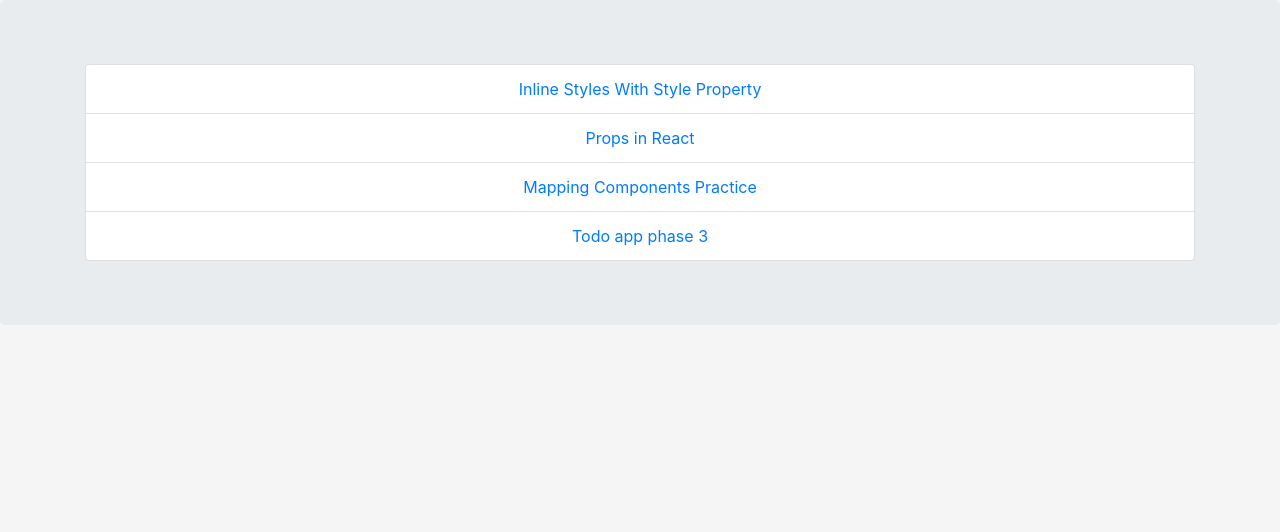
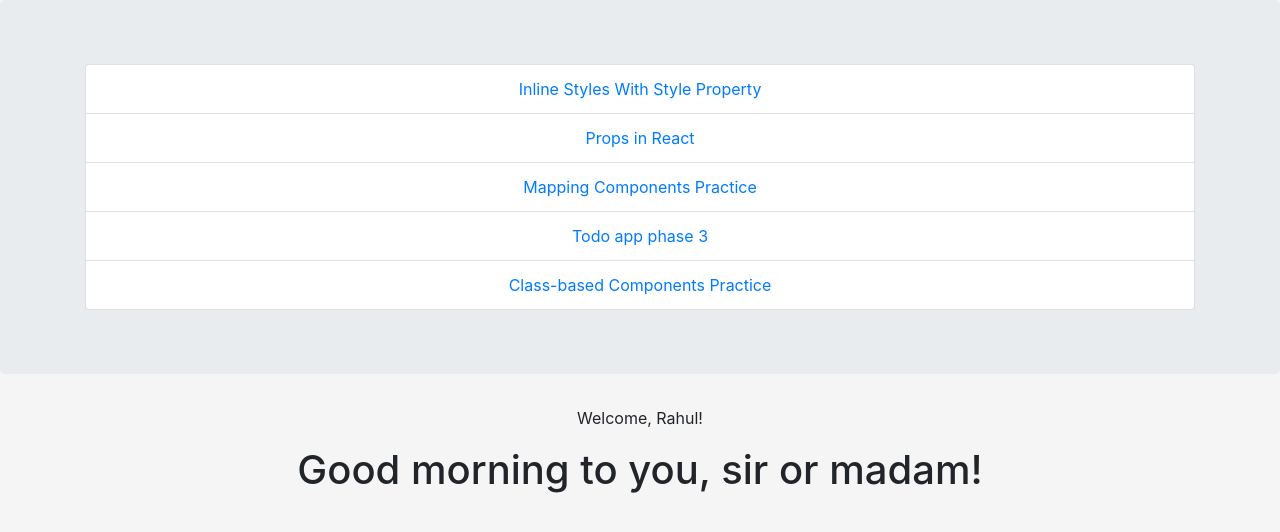
Before and after one commit to iamrahulroy/scrimba-reactjs-exercises, a React (Create React App) app: page /ClassBasedComponents in a window 1280 px wide. Shown: the top 532 px of the page. Built offline with nearby package versions, Linux system fonts and the light colour scheme.

Commit message:
Add class based component practice example

```diff
--- a/src/App.js
+++ b/src/App.js
@@ -18,6 +18,8 @@ import ContactCardExercise from './PropsInReact/ContactCardExercise';
 import MappingComponentPractice from './MappingComponentPractice/MappingComponentPractice';
 
 import TodoApp from "./TodoAppPhase3/TodoApp"
+import ClassBasedComponents from "./ClassBasedComponentsPractice/ClassBasedComponents"
+
 
 
 class App extends Component {
@@ -47,6 +49,10 @@ class App extends Component {
                       <Link to="/TodoAppPhase3/">Todo app phase 3</Link>
                     </ListGroup.Item>
 
+                    <ListGroup.Item>
+                      <Link to="/ClassBasedComponents/">Class-based Components Practice</Link>
+                    </ListGroup.Item>
+
                   </ListGroup>
                 </Col>
               </Row>
@@ -57,6 +63,7 @@ class App extends Component {
           <Route path="/ContactCardExercise" component={ContactCardExercise} />
           <Route path="/MappingComponentPractice" component={MappingComponentPractice} />
           <Route path="/TodoAppPhase3" component={TodoApp} />
+          <Route path="/ClassBasedComponents" component={ClassBasedComponents} />
         </div>
       </Router>
     );
--- /dev/null
+++ b/src/ClassBasedComponentsPractice/ClassBasedComponents.js
@@ -0,0 +1,18 @@
+import React from 'react'
+import ReactDOM from 'react-dom'
+
+import Header from './Header'
+import Greeting from './Greeting'
+
+class ClassBasedComponents extends React.Component {
+  render() {
+    return (
+      <div>
+        <Header username="Rahul" />
+        <Greeting />
+      </div>
+    )
+  }
+}
+
+export default ClassBasedComponents
--- /dev/null
+++ b/src/ClassBasedComponentsPractice/Greeting.js
@@ -0,0 +1,22 @@
+import React, {Component} from 'react'
+
+class Greeting extends Component {
+  render() {
+    const date = new Date()
+    const hours = date.getHours()
+    let timeOfDay
+
+    if (hours < 12) {
+      timeOfDay = "morning"
+    } else if (hours >= 12 && hours < 17) {
+      timeOfDay = "afternoon"
+    } else {
+      timeOfDay = "night"
+    }
+    return (
+      <h1>Good {timeOfDay} to you, sir or madam!</h1>
+    )
+  }
+}
+
+export default Greeting
--- /dev/null
+++ b/src/ClassBasedComponentsPractice/Header.js
@@ -0,0 +1,13 @@
+import React from 'react'
+
+class Header extends React.Component {
+  render() {
+    return(
+      <header>
+        <p>Welcome, {this.props.username}!</p>
+      </header>
+    )
+  }
+}
+
+export default Header
```
